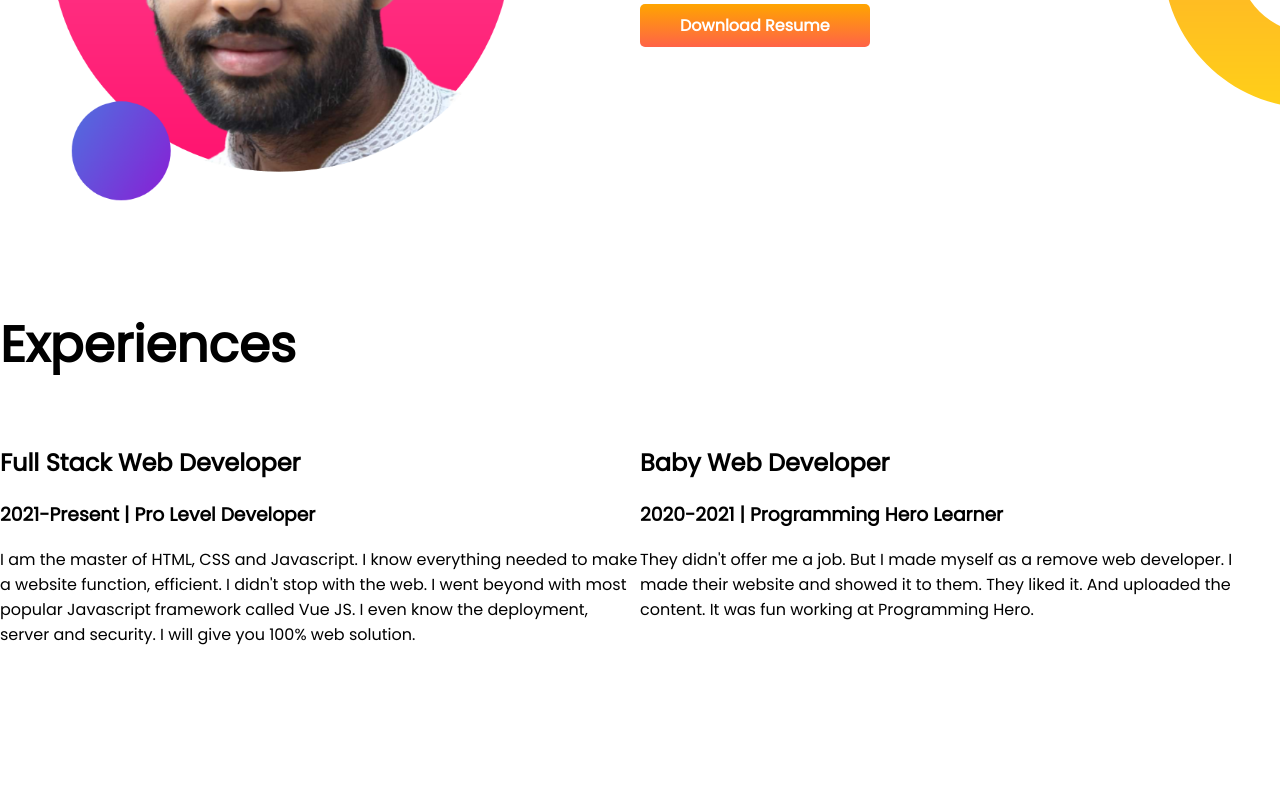
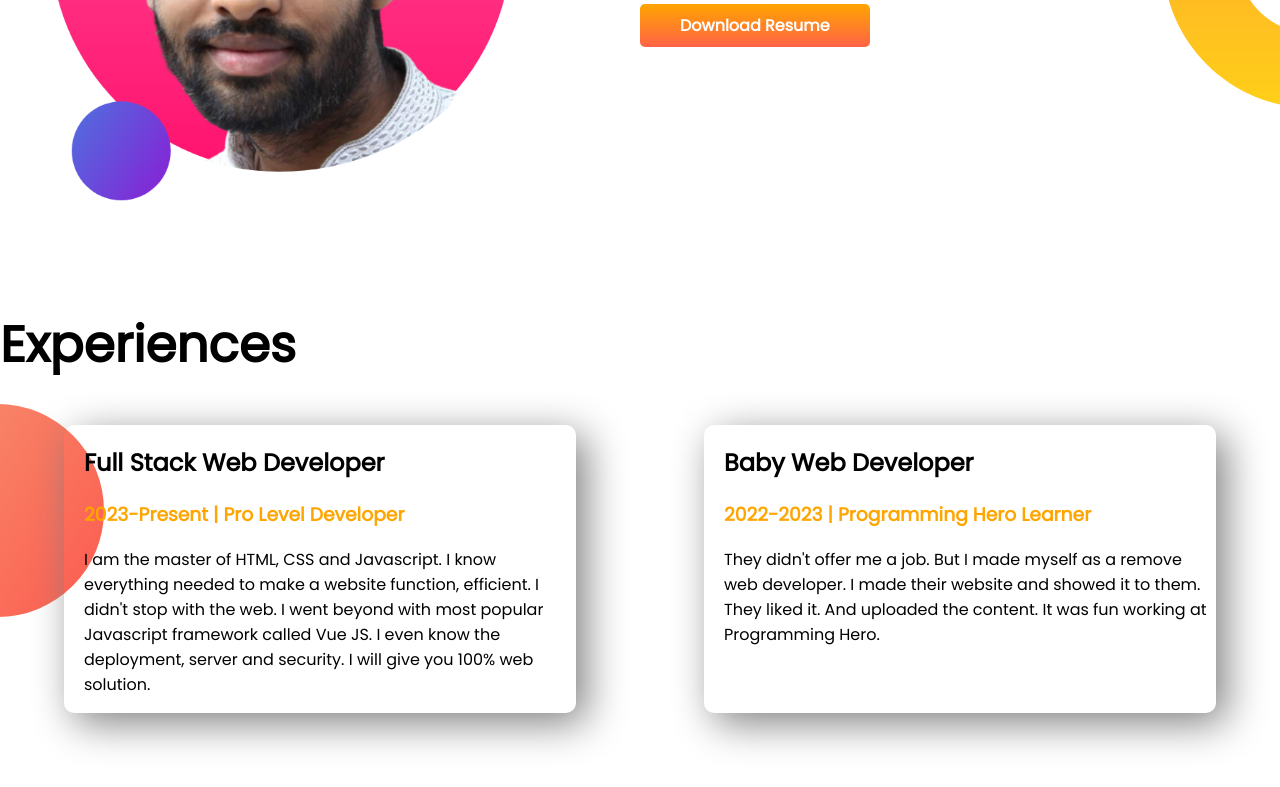
Before and after one commit to Dev-MOHI/my-portfoliio, a plain HTML site: page index.html in a window 1280 px wide. Shown: the part 906-1693 px from the top of the page. Before the commit the page ends 1669 px from the top, so only its background shows below. Drawn offline with Linux system fonts and the light colour scheme.

Commit message:
experiance img

```diff
--- a/index.html
+++ b/index.html
@@ -36,14 +36,14 @@
     <section class="experience-area">
         <h1>Experiences</h1>
         <div class="flexible-contaner">
-            <div class="half-width">
+            <div class="experience-item">
                 <h2>Full Stack Web Developer</h2>
-                <h3>2021-Present | Pro Level Developer</h3>
+                <h3 class="orange-color">2023-Present | Pro Level Developer</h3>
                 <p>I am the master of HTML, CSS and Javascript. I know everything needed to make a website function, efficient. I didn't stop with the web. I went beyond with most popular Javascript framework called Vue JS. I even know the deployment, server and security. I will give you 100% web solution.</p>
             </div>
-            <div class="half-width">
+            <div class="experience-item">
                 <h2>Baby Web Developer</h2>
-                <h3>2020-2021 | Programming Hero Learner</h3>
+                <h3 class="orange-color">2022-2023 | Programming Hero Learner</h3>
                 <p>They didn't offer me a job. But I made myself as a remove web developer. I made their website and showed it to them. They liked it. And uploaded the content. It was fun working at Programming Hero.</p>
             </div>
         </div>
--- a/style.css
+++ b/style.css
@@ -46,3 +46,20 @@ h1 {
     padding-right: 0;
 
 }
+
+.experience-item {
+    box-shadow: 10px 10px 40px gray;
+    width: 40%;
+    margin-left: 5%;
+    margin-right: 5%;
+    padding-left: 20px;
+    border-radius: 10px;
+}
+
+.experience-area {
+    background-image: url(/exp-bg.png);
+    background-repeat: no-repeat;
+    background-position: left;
+
+
+}
```
Also changed, not shown: exp-bg.png (added).
